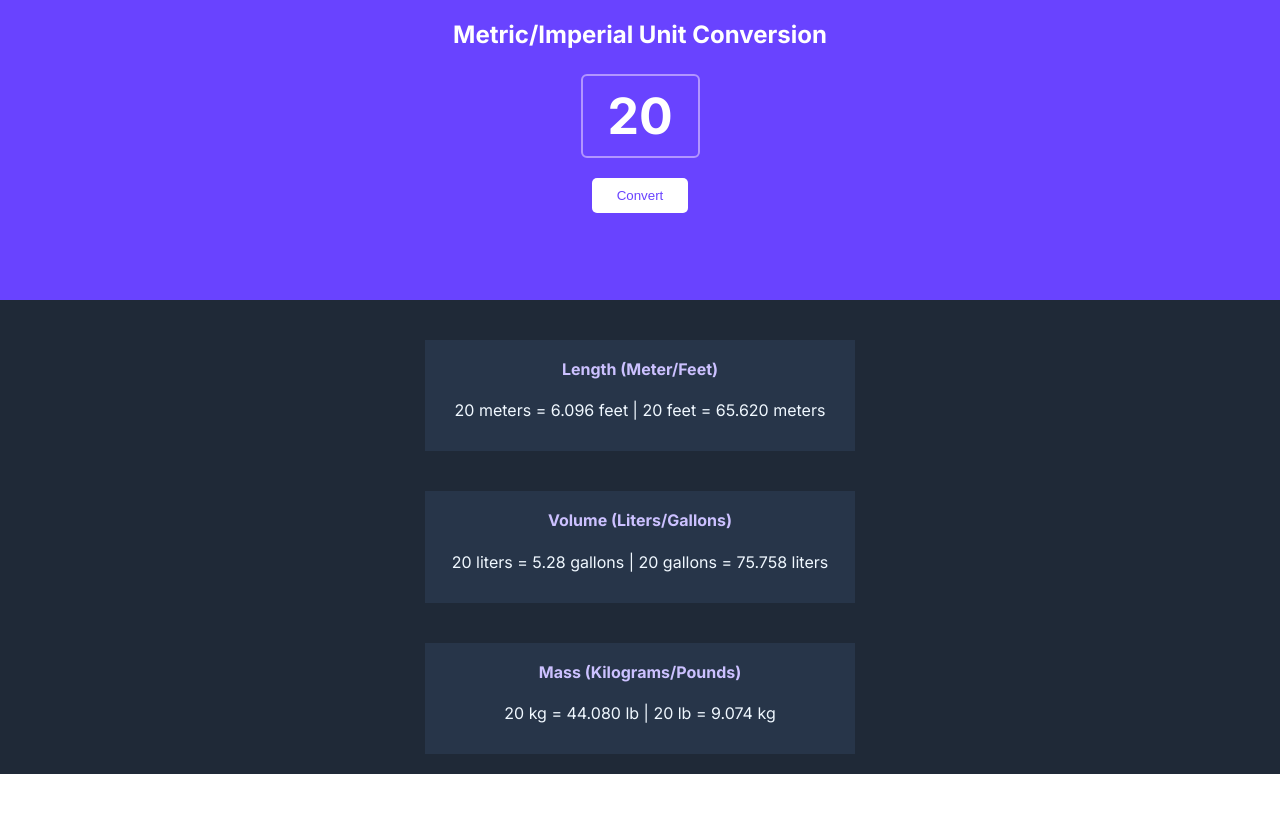
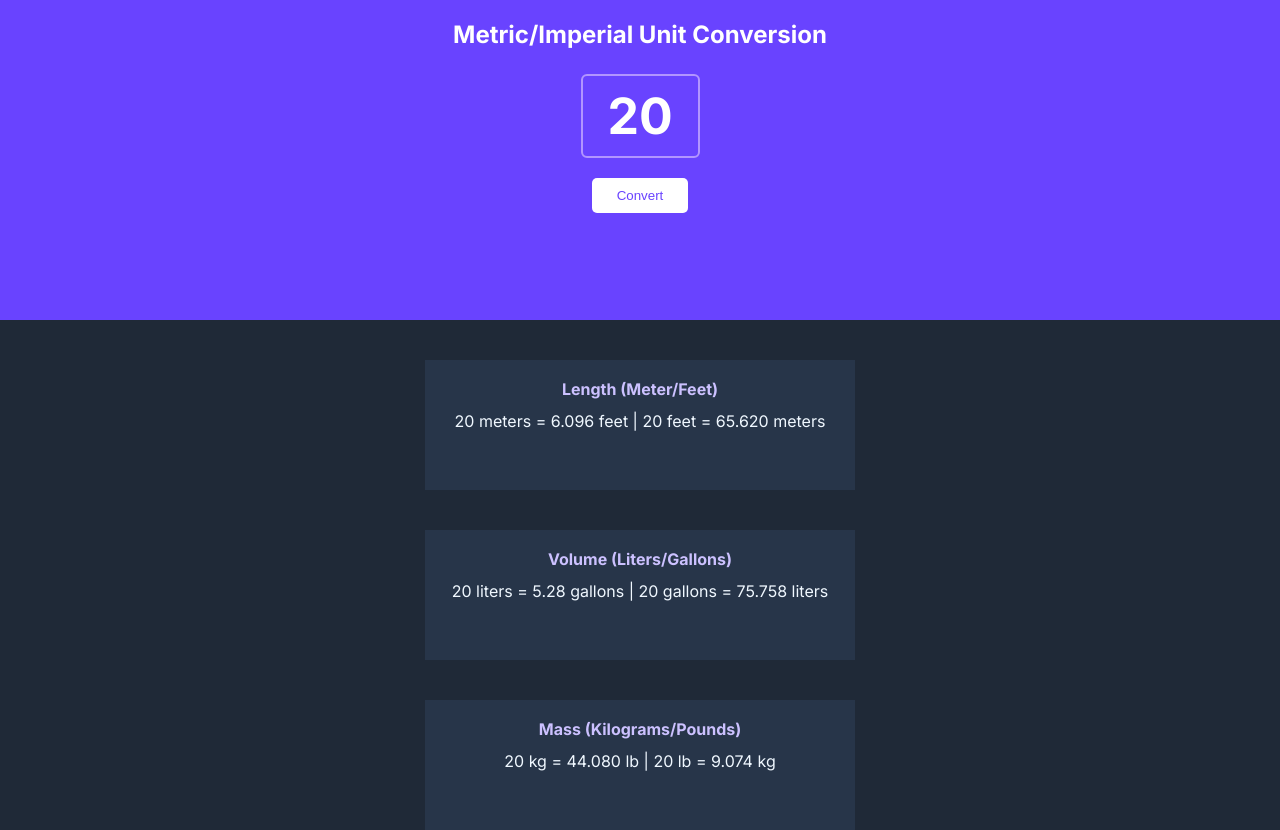
Before and after one commit to vishalnarayan2809/Unit_converter, a plain HTML site: page index.html in a window 1280 px wide. Before the commit the page ends 800 px from the top, so only its background shows below. Drawn offline with Linux system fonts and the light colour scheme.

Commit message:
Update index.css

```diff
--- a/index.css
+++ b/index.css
@@ -11,15 +11,23 @@ input::-webkit-inner-spin-button {
   margin: 0;
 }
 
+html, body {
+    margin: 0;
+    padding: 0;
+    height: 100%;
+
+}
+
 body {
     margin: 0;
     text-align: center;
     font-family: Inter;
+    background: #1F2937;
 }
 
 #hero {
     background-color: #6943FF;
-    height: 300px;
+    height: 320px;
     color: white;
     display: flex;
     flex-direction: column;
@@ -55,7 +63,6 @@ button {
 
 #convert-section {
     margin: 0px;
-    background: #1F2937;
     display: flex;
     flex-direction: column;
     justify-content: center;
@@ -68,19 +75,22 @@ button {
     margin-top: 40px;
     background-color: #273549;
     width: 400px;
+    height: 100px;
     padding: 15px;
 }
 
 h4 {
+    margin: 0px;
     margin-top: 4px;
     color: #CCC1FF;
 }
 
 p {
+    margin: 0px;
     margin-top: 12px;
     color: aliceblue;
 }
 
 #mass {
-    margin-bottom: 20px;
+    margin-bottom: 0px;
 }
```
